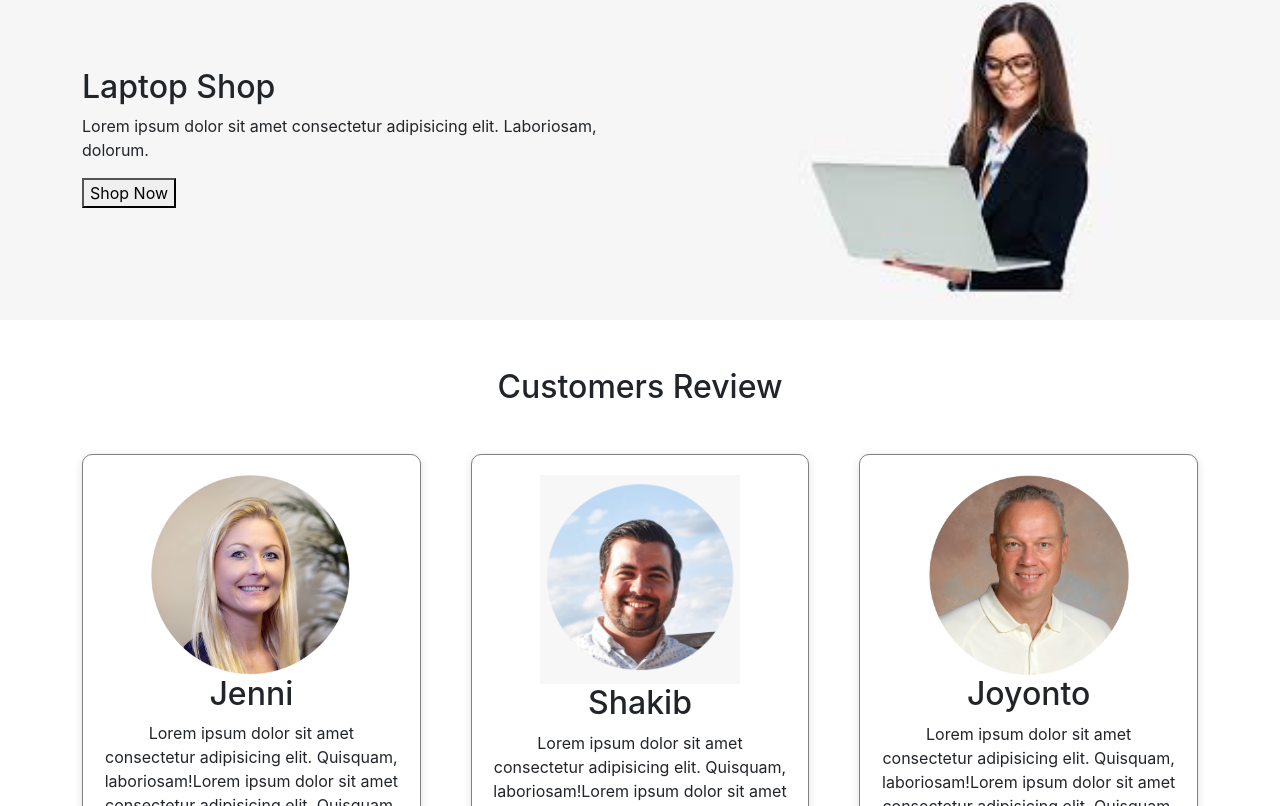
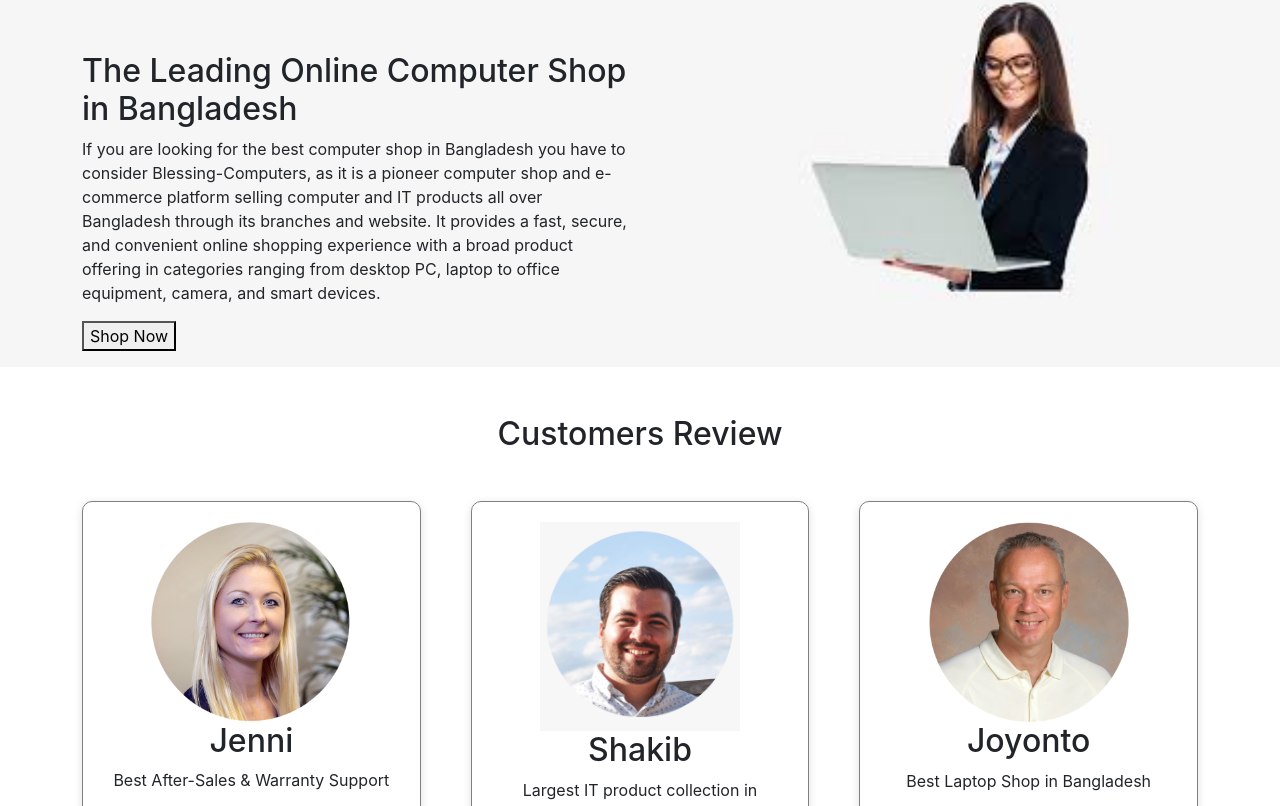
Before and after one commit to Samirun-Shuvo/product-analysis-website-Samirun-Shuvo, a React (Create React App) app: page / in a window 1280 px wide. Shown: the part 354-1160 px from the top of the page. Built offline with nearby package versions, Linux system fonts and the light colour scheme.

Commit message:
home page updated

```diff
--- a/src/Components/Header/Header.js
+++ b/src/Components/Header/Header.js
@@ -10,9 +10,13 @@
             <div className='showcase'>
                 <div className="container">
                     <div className="row">
-                        <div className="col-md-6">
-                            <h2 className='mt-5 pt-5'>Laptop Shop</h2>
-                            <p>Lorem ipsum dolor sit amet consectetur adipisicing elit. Laboriosam, dolorum.</p>
+                        <div className="col-md-6 py-3">
+                            <h2 className='mt-5 pt-3'>
+                                The Leading Online Computer Shop in Bangladesh
+                            </h2>
+                            <p>
+                                If you are looking for the best computer shop in Bangladesh you have to consider Blessing-Computers, as it is a pioneer computer shop and e-commerce platform selling computer and IT products all over Bangladesh through its branches and website. It provides a fast, secure, and convenient online shopping experience with a broad product offering in categories ranging from desktop PC, laptop to office equipment, camera, and smart devices.
+                            </p>
                             <button>Shop Now</button>
                         </div>
                         <div className="col-md-6">
--- a/src/data.js
+++ b/src/data.js
@@ -50,42 +50,42 @@
         name: 'Jenni',
         image: image1,
         ratting: '4.5',
-        dec: 'Lorem ipsum dolor sit amet consectetur adipisicing elit. Quisquam, laboriosam!Lorem ipsum dolor sit amet consectetur adipisicing elit. Quisquam, laboriosam!'
+        dec: 'Best After-Sales & Warranty Support'
     },
     {
         id: 20220002,
         name: 'Shakib',
         image: image2,
         ratting: '5.5',
-        dec: 'Lorem ipsum dolor sit amet consectetur adipisicing elit. Quisquam, laboriosam!Lorem ipsum dolor sit amet consectetur adipisicing elit. Quisquam, laboriosam!'
+        dec: 'Largest IT product collection in Bangladesh'
     },
     {
         id: 20220003,
         name: 'Joyonto',
         image: image3,
         ratting: '4.3',
-        dec: 'Lorem ipsum dolor sit amet consectetur adipisicing elit. Quisquam, laboriosam!Lorem ipsum dolor sit amet consectetur adipisicing elit. Quisquam, laboriosam!'
+        dec: 'Best Laptop Shop in Bangladesh'
     },
     {
         id: 20220004,
         name: 'Sibli',
         image: image4,
         ratting: '5.0',
-        dec: 'Lorem ipsum dolor sit amet consectetur adipisicing elit. Quisquam, laboriosam!Lorem ipsum dolor sit amet consectetur adipisicing elit. Quisquam, laboriosam!'
+        dec: 'Best Computer Shop in Bangladesh'
     },
     {
         id: 20220005,
         name: 'Jintanat',
         image: image5,
         ratting: '4.8',
-        dec: 'Lorem ipsum dolor sit amet consectetur adipisicing elit. Quisquam, laboriosam!Lorem ipsum dolor sit amet consectetur adipisicing elit. Quisquam, laboriosam!'
+        dec: 'Reliable computer accessories online shop in Bangladesh'
     },
     {
         id: 20220006,
         name: 'Krocat',
         image: image6,
         ratting: '5.2',
-        dec: 'Lorem ipsum dolor sit amet consectetur adipisicing elit. Quisquam, laboriosam!Lorem ipsum dolor sit amet consectetur adipisicing elit. Quisquam, laboriosam!'
+        dec: 'sell the best quality office equipment'
     },
 
 ];
```
